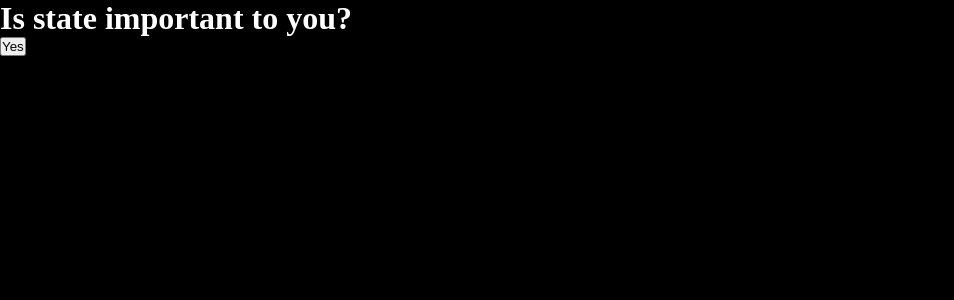
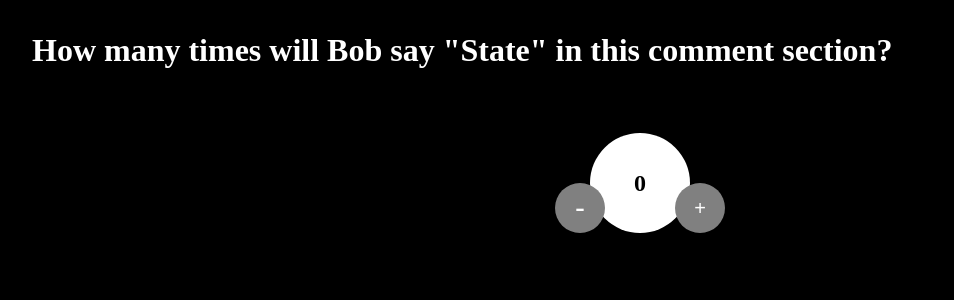
Before and after one commit to KachiMaxxxxx/chef-claude-project, a React (Vite) app in the folder chef-claude/: page / in a window 1280 px wide. Shown: the top 300 px of the page, without its empty margins (0-954 px from the left). Built offline with nearby package versions, Linux system fonts and the light colour scheme.

Commit message:
useState setterr func implemented

```diff
--- a/chef-claude/src/App.jsx
+++ b/chef-claude/src/App.jsx
@@ -1,18 +1,39 @@
-import {useState} from "react";
+import { useState } from "react";
 
-export default function App(){
-  const [isImportant, setIsImportant] = useState("Yes");
-  console.log(isImportant);
- function handleClick(){
-  setIsImportant("Definitely")
- }
-
-
-return (
-  <main>
-    <h1 className="title">Is state important to you?</h1>
-    <button onClick={handleClick} className="value">{isImportant}</button>
-  </main>
-)
-
+export default function App() {
+  const [count, setCount] = useState(0);
+  function handleMinus() {
+    setCount((prevCount) => prevCount - 1);
+  }
+  function handlePlus() {
+    setCount(function (prevCount) {
+      return prevCount + 1;
+    });
+  }
+  return (
+    <main className="container">
+      <h1 className="title">
+        How many times will Bob say "State" in this comment section?
+      </h1>
+      <div className="counter">
+        <button
+          onClick={handleMinus}
+          className="minus"
+          aria-label="Decrease Count"
+        >
+          {" "}
+          -{" "}
+        </button>
+        <h2 className="count"> {count}</h2>
+        <button
+          onClick={handlePlus}
+          className="plus"
+          aria-label="Increase Count"
+        >
+          {" "}
+          +{" "}
+        </button>
+      </div>
+    </main>
+  );
 }
--- a/chef-claude/src/index.css
+++ b/chef-claude/src/index.css
@@ -18,3 +18,51 @@ body {
   color:#fff;
 
 }
+.container{
+  margin:2rem 2rem;
+}
+
+.counter{
+  display:flex;
+  justify-content:center;
+  align-items:flex-end;
+  margin-top:4rem;
+}
+
+.minus{
+  border-radius:50%;
+  width:50px;
+  height:50px;
+  background:gray;
+  color:white;
+  margin-right:-15px;
+  z-index:1;
+ border:none;
+ font-size:30px
+
+
+}
+
+.count{
+  border-radius:50%;
+  display:flex;
+  width:100px;
+  height:100px;
+  background:white;
+  color:black;
+  align-content:center;
+  justify-content:center;
+  align-items:center;
+ border:none;
+}
+.plus{
+  border-radius:50%;
+  width:50px;
+  height:50px;
+  background:gray;
+  color:white;
+  margin-left:-15px;
+  z-index:1;
+   border:none;
+   font-size:20px;
+}
```
